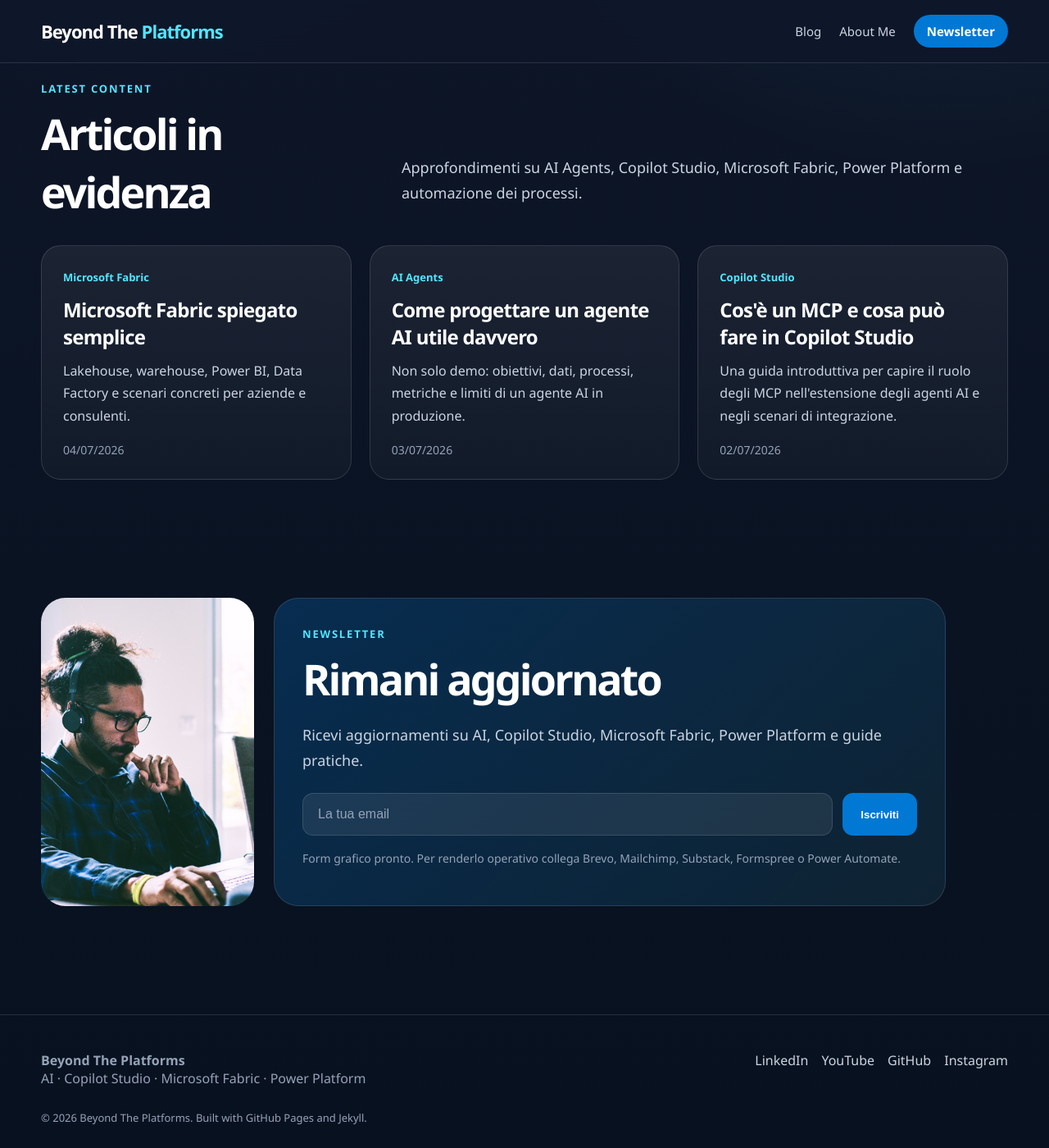
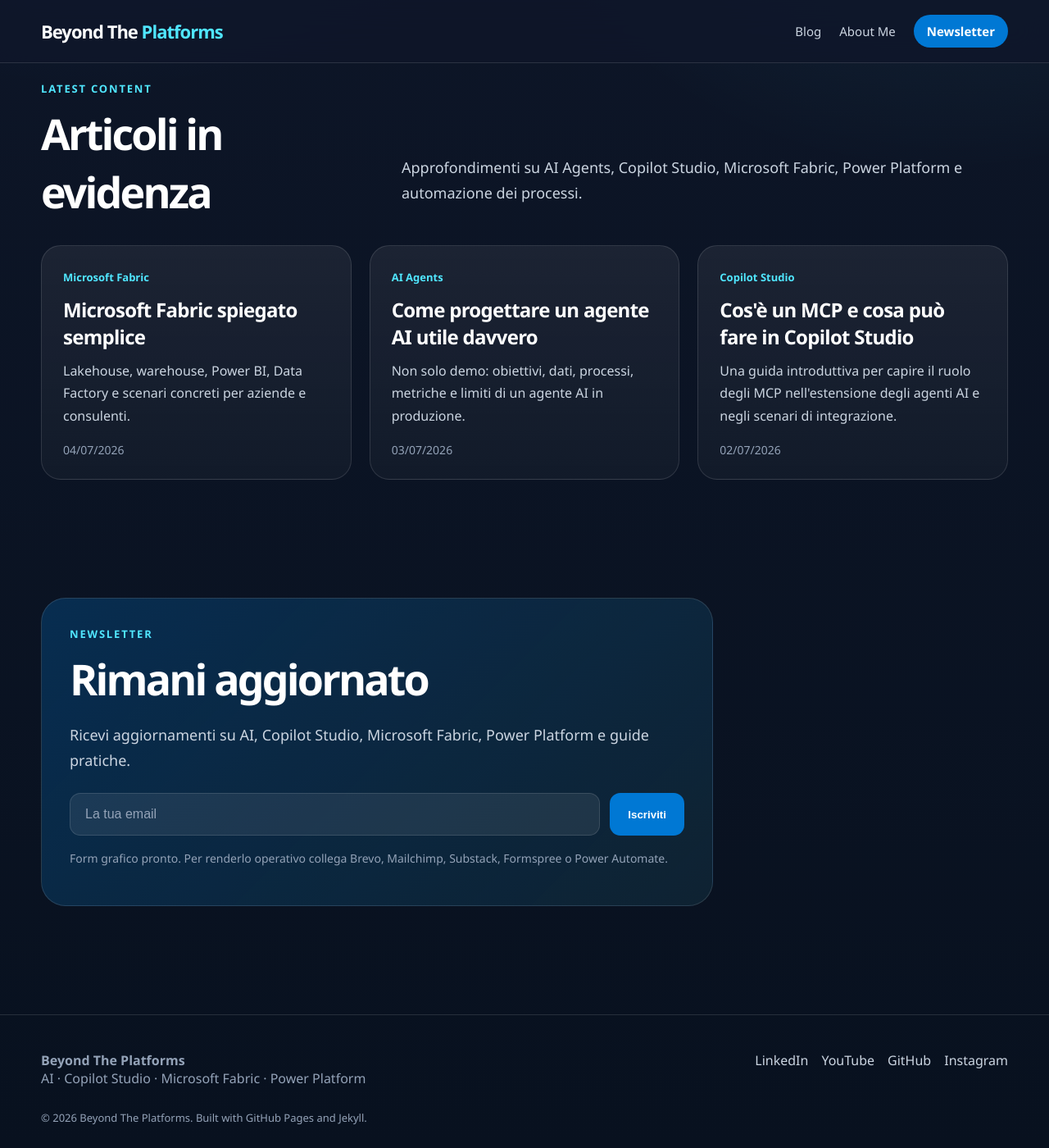
Before and after one commit to beyondtheplatforms/beyondtheplatforms.github.io, a Jekyll site: the page built from index.md, in a window 1280 px wide and 1400 px high, scrolled down 580 px. Shown: the whole window at 82% size. Built offline with Jekyll 4.4.1, drawn with Linux system fonts in a browser that asks for light colours.

Commit message:
Eliminata immagine a fianco newsletter

```diff
--- a/assets/css/style.css
+++ b/assets/css/style.css
@@ -65,13 +65,6 @@
 .page-hero p { max-width: 780px; color: var(--muted); font-size: 21px; line-height: 1.7; }
 .list { display: grid; gap: 18px; }
 .newsletter-box { max-width: 820px; background: linear-gradient(135deg, rgba(0,120,212,.26), rgba(80,230,255,.08)); border: 1px solid var(--border); border-radius: 30px; padding: 34px; }
-.newsletter-row { display: flex; align-items: stretch; gap: 24px; flex-wrap: wrap; }
-.newsletter-row .newsletter-box { flex: 1 1 420px; }
-.newsletter-visual { flex: 0 0 260px; border-radius: 30px; overflow: hidden; }
-.newsletter-visual img { width: 100%; height: 100%; object-fit: cover; display: block; }
-@media (max-width: 720px) {
-  .newsletter-visual { flex-basis: 100%; height: 220px; }
-}
 .newsletter-form { display: grid; grid-template-columns: 1fr auto; gap: 12px; margin-top: 24px; }
 .newsletter-form input { width: 100%; padding: 16px 18px; border-radius: 13px; border: 1px solid var(--border); background: rgba(255,255,255,.08); color: white; font-size: 16px; }
 .newsletter-form input::placeholder { color: var(--muted-2); }
--- a/index.md
+++ b/index.md
@@ -47,11 +47,6 @@
 
 <section class="section">
   <div class="container">
-    <div class="newsletter-row">
-      <div class="newsletter-visual">
-        <img src="{{ '/assets/images/hero-portrait.jpg' | relative_url }}" alt="Paolo al lavoro" loading="lazy">
-      </div>
-      {% include newsletter-form.html %}
-    </div>
+    {% include newsletter-form.html %}
   </div>
 </section>
```
